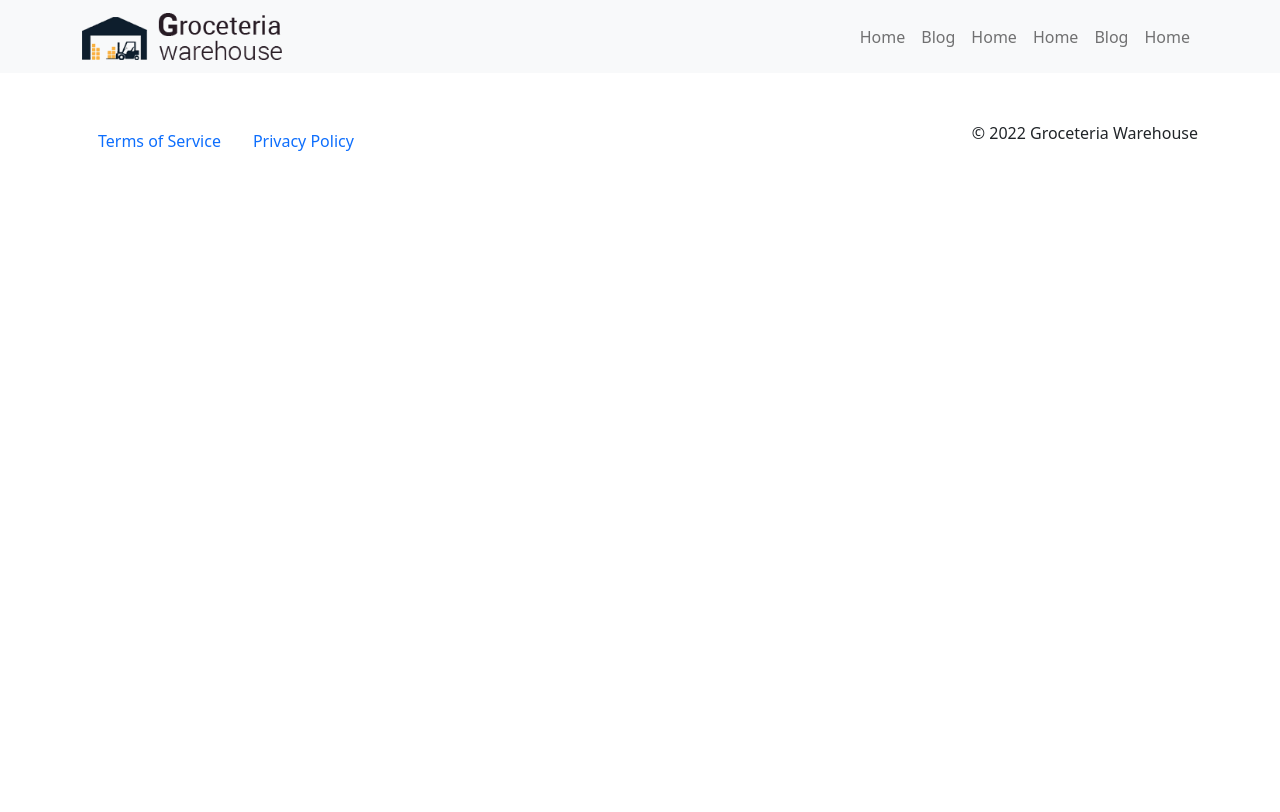
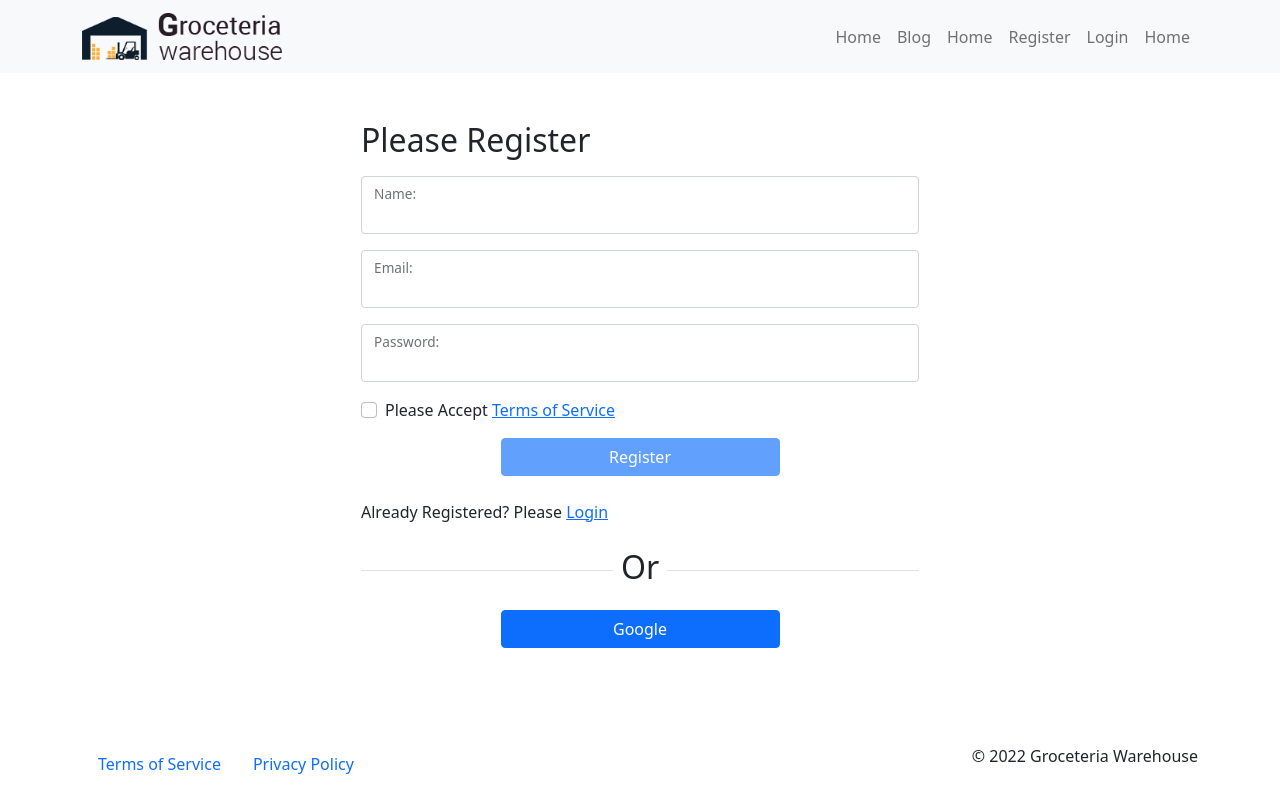
Before and after one commit to m0ni2/warehouse-management-client-side-m0ni2, a React (Create React App) app: page /register in a window 1280 px wide. Shown: the top 812 px of the page. Built offline with nearby package versions, Linux system fonts and the light colour scheme.

Commit message:
register, social auth

```diff
--- a/src/App.js
+++ b/src/App.js
@@ -1,6 +1,8 @@
 import { Route, Routes } from 'react-router-dom';
 import { ToastContainer } from 'react-toastify';
 import './App.css';
+import Register from './Pages/Authentication/Register/Register';
+import LogIn from './Pages/Authentication/LogIn/LogIn';
 import Blog from './Pages/Blog/Blog';
 import Home from './Pages/Home/Home/Home';
 import Footer from './Pages/Shared/Footer/Footer/Footer';
@@ -18,6 +20,8 @@ function App() {
         <Route path='/blog' element={<Blog />} />
         <Route path='/termsofservice' element={<TermsOfService />} />
         <Route path='/privacypolicy' element={<PrivacyPolicy />} />
+        <Route path='/login' element={<LogIn />} />
+        <Route path='/register' element={<Register />} />
 
       </Routes>
       <Footer />
--- /dev/null
+++ b/src/Pages/Authentication/LogIn/LogIn.js
@@ -0,0 +1,11 @@
+import React from 'react';
+
+const LogIn = () => {
+    return (
+        <div>
+            <h2>Thsi is SignIn</h2>
+        </div>
+    );
+};
+
+export default LogIn;
--- /dev/null
+++ b/src/Pages/Authentication/Register/Register.js
@@ -0,0 +1,75 @@
+import React, { useState } from 'react';
+import { Link } from 'react-router-dom';
+import auth from '../../../firebase.init';
+import { useCreateUserWithEmailAndPassword, useUpdateProfile } from 'react-firebase-hooks/auth';
+import SocialAuth from '../SocialAuth/SocialAuth';
+
+const Register = () => {
+    const [checked, setChecked] = useState(false);
+
+    const [
+        createUserWithEmailAndPassword,
+        user,
+        loading,
+        error,
+    ] = useCreateUserWithEmailAndPassword(auth);
+
+    const [updateProfile, updating, error1] = useUpdateProfile(auth);
+
+    const handleRegister = async event => {
+        event.preventDefault();
+        const displayName = event.target.name.value;
+        const email = event.target.email.value;
+        const password = event.target.password.value;
+
+        await createUserWithEmailAndPassword(email, password);
+        await updateProfile({ displayName });
+        event.target.reset();
+        setChecked(!checked);
+    }
+
+    // if (error) {
+    //     return (
+    //         <div>
+    //             <p>Error: {error.message}</p>
+    //         </div>
+    //     );
+    // }
+    // if (loading) {
+    //     return <p>Loading...</p>;
+    // }
+    if (user) {
+        <p>Registered User: {user.email}</p>
+        console.log(user)
+    }
+    return (
+        <div className='container py-5'>
+            <div className='w-50 mx-auto'>
+                <h2 className='mb-3'>Please Register</h2>
+                <form onSubmit={handleRegister}>
+                    <div className="form-floating mb-3">
+                        <input type="name" name='name' className="form-control" />
+                        <label htmlFor="floatingInput">Name:</label>
+                    </div>
+                    <div className="form-floating mb-3">
+                        <input type="email" name='email' className="form-control" />
+                        <label htmlFor="floatingInput">Email:</label>
+                    </div>
+                    <div className="form-floating mb-3">
+                        <input type="password" name='password' className="form-control" />
+                        <label htmlFor="floatingPassword">Password:</label>
+                    </div>
+                    <div className="mb-3 form-check">
+                        <input onClick={() => setChecked(!checked)} type="checkbox" className="form-check-input" id="exampleCheck1" />
+                        <label className="form-check-label" htmlFor="exampleCheck1">Please Accept <Link to='/termsofservice'>Terms of Service</Link></label>
+                    </div>
+                    <input className={`btn btn-primary w-50 mx-auto d-block ${checked ? '' : 'disabled'}`} type="submit" value="Register" />
+                </form>
+                <p className='my-4'>Already Registered? Please <Link to='/login'>Login</Link></p>
+                <SocialAuth />
+            </div>
+        </div>
+    );
+};
+
+export default Register;
--- /dev/null
+++ b/src/Pages/Authentication/SocialAuth/SocialAuth.js
@@ -0,0 +1,17 @@
+import React from 'react';
+import { Button } from 'react-bootstrap';
+
+const SocialAuth = () => {
+    return (
+        <div>
+            <div className='d-flex align-items-center my-3'>
+                <span className='w-50 border-bottom'></span>
+                <h2 className='mx-2'>Or</h2>
+                <span className='w-50 border-bottom'></span>
+            </div>
+            <Button className='btn btn-primary w-50 mx-auto d-block'>Google</Button>
+        </div>
+    );
+};
+
+export default SocialAuth;
--- a/src/Pages/Home/Home/Home.js
+++ b/src/Pages/Home/Home/Home.js
@@ -1,6 +1,7 @@
 import React from 'react';
 import Banner from '../Banner/Banner';
 import Items from '../Items/Items';
+import OurClients from '../OurClients/OurClients';
 import SocialLinks from '../SocialLinks/SocialLinks';
 
 const Home = () => {
@@ -9,6 +10,7 @@ const Home = () => {
             <Banner />
             <Items />
             <SocialLinks />
+            <OurClients />
         </div>
     );
 };
--- /dev/null
+++ b/src/Pages/Home/OurClients/OurClients.js
@@ -0,0 +1,12 @@
+import React from 'react';
+
+const OurClients = () => {
+
+    return (
+        <div className='container'>
+            <h2>Our Clients</h2>
+        </div>
+    );
+};
+
+export default OurClients;
--- a/src/Pages/Shared/Header/Header.js
+++ b/src/Pages/Shared/Header/Header.js
@@ -15,8 +15,8 @@ const Header = () => {
                             <Nav.Link as={Link} to="/">Home</Nav.Link>
                             <Nav.Link as={Link} to="/blog">Blog</Nav.Link>
                             <Nav.Link as={Link} to="/">Home</Nav.Link>
-                            <Nav.Link as={Link} to="/">Home</Nav.Link>
-                            <Nav.Link as={Link} to="/blog">Blog</Nav.Link>
+                            <Nav.Link as={Link} to="/register">Register</Nav.Link>
+                            <Nav.Link as={Link} to="/login">Login</Nav.Link>
                             <Nav.Link as={Link} to="/">Home</Nav.Link>
                         </Nav>
                     </Navbar.Collapse>
```
Also changed, not shown: src/Pages/Authentication/RequireAuth/RequireAuth.js (added, +11 -0 lines).
